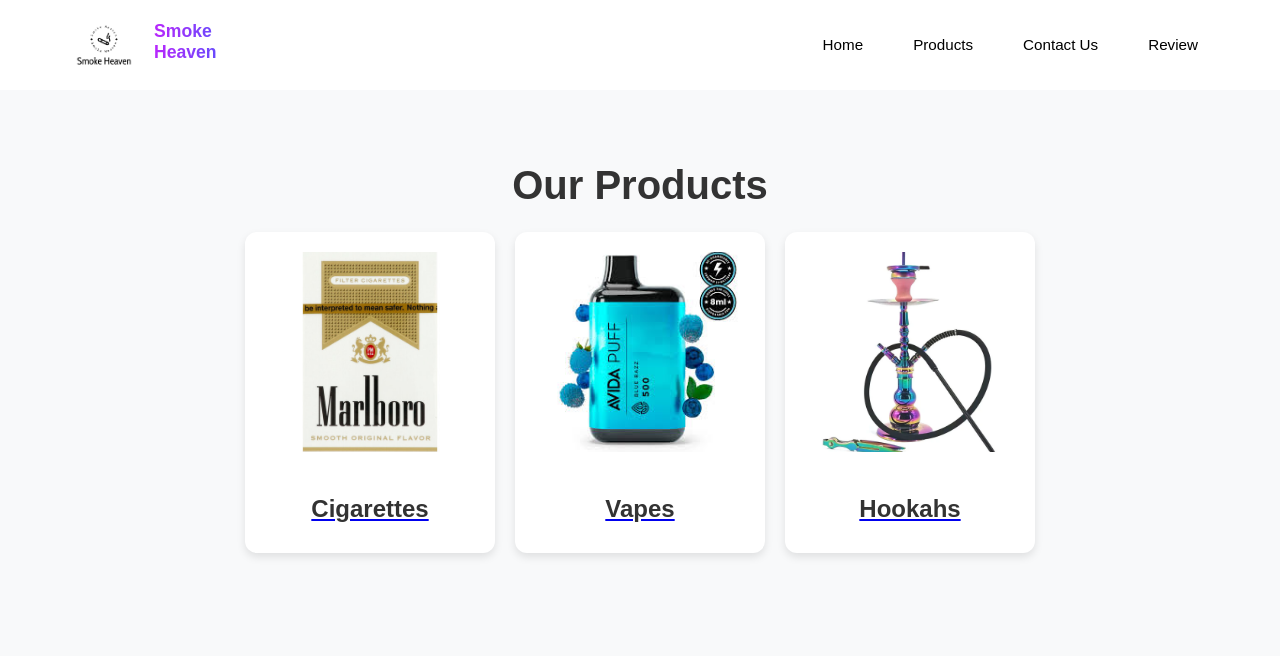
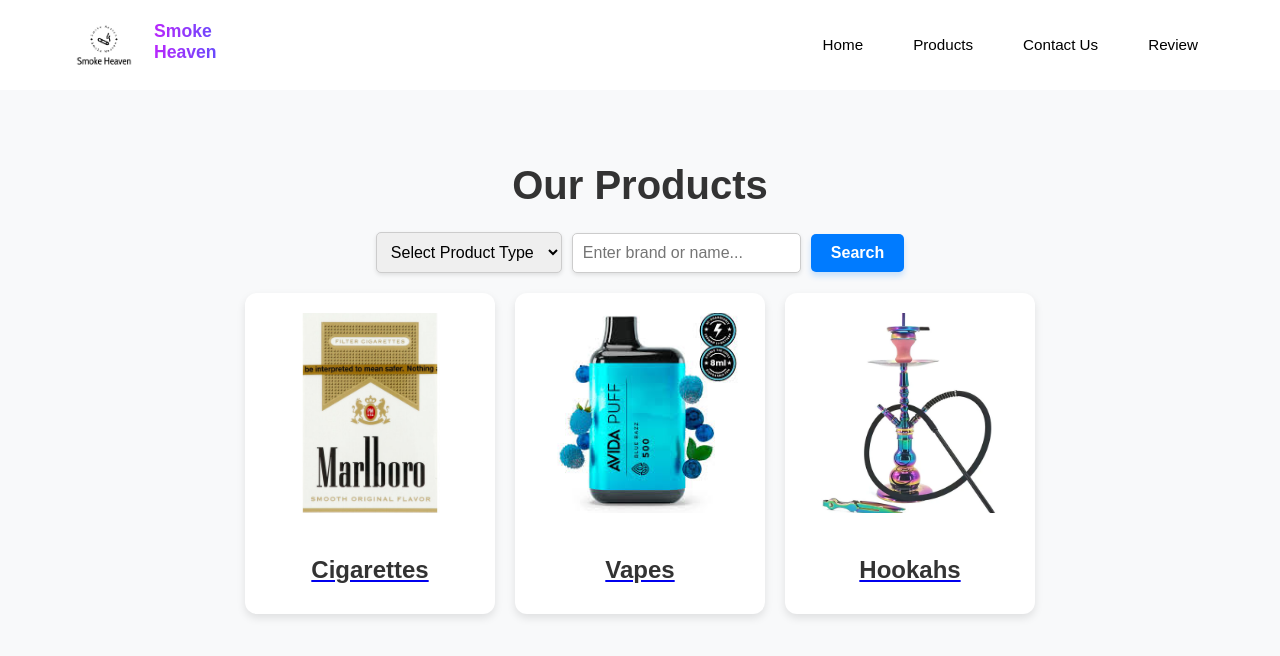
Before and after one commit to lumf7constructor/smokeheaven_fullstack, a React (Create React App) app in the folder client/: page /products in a window 1280 px wide. Shown: the top 656 px of the page. Built offline with nearby package versions, Linux system fonts and the light colour scheme; no server answers.

Commit message:
SUIII search function

```diff
--- a/client/package.json
+++ b/client/package.json
@@ -11,7 +11,7 @@
     "web-vitals": "^4.2.3"
   },
   "scripts": {
-    "start": "react-scripts --openssl-legacy-provider start",
+    "start": "react-scripts start",
     "build": "react-scripts build",
     "test": "react-scripts test",
     "eject": "react-scripts eject"
--- a/client/src/pages/Products.css
+++ b/client/src/pages/Products.css
@@ -1,4 +1,5 @@
 /* Products.css */
+
 .products-container {
   padding: 40px;
   background-color: #f8f9fa;
@@ -12,6 +13,70 @@
   margin-bottom: 40px;
 }
 
+/* Search Bar Styling */
+.search-bar {
+  display: flex;
+  align-items: center;
+  justify-content: center;
+  gap: 10px;
+  margin: 20px 0;
+}
+
+.search-bar select,
+.search-bar input {
+  padding: 10px;
+  font-size: 16px;
+  border: 1px solid #ccc;
+  border-radius: 5px;
+  box-shadow: 0px 2px 4px rgba(0, 0, 0, 0.1);
+  outline: none;
+  transition: border 0.3s ease;
+}
+
+.search-bar select:focus,
+.search-bar input:focus {
+  border-color: #007bff; /* Premium blue color for focus */
+}
+
+.search-bar button {
+  padding: 10px 20px;
+  font-size: 16px;
+  font-weight: bold;
+  color: white;
+  border: none;
+  border-radius: 5px;
+  cursor: pointer;
+  transition: background-color 0.3s ease, transform 0.1s ease;
+  box-shadow: 0px 4px 6px rgba(0, 123, 255, 0.2);
+}
+
+.search-bar button:hover {
+  transform: scale(1.05);
+}
+
+.search-bar button:active {
+  transform: scale(1);
+}
+
+/* Styling for the "Search" button */
+.search-bar button:not(.cancel-search-button) {
+  background-color: #007bff; /* Premium blue color */
+}
+
+.search-bar button:not(.cancel-search-button):hover {
+  background-color: #0056b3;
+}
+
+/* Styling for the "Cancel" button */
+.search-bar .cancel-search-button {
+  background-color: #dc3545; /* Elegant red color for cancel */
+}
+
+.search-bar .cancel-search-button:hover {
+  background-color: #c82333;
+}
+
+/* Product Grid and Cards */
 .product-grid {
   display: flex;
   flex-wrap: wrap;
@@ -70,6 +135,7 @@
   }
 }
 
+/* Add to Cart Button */
 .add-to-cart-button {
   background-color: #28a745;
   color: white;
--- a/client/src/pages/Products.js
+++ b/client/src/pages/Products.js
@@ -1,20 +1,122 @@
-import React, { useState, useEffect } from 'react';
+import React, { useState } from 'react';
 import axios from 'axios';
-import { Link } from 'react-router-dom'; // Import Link for navigation
-import './Products.css'; // Import custom CSS for styling
+import { Link } from 'react-router-dom';
+import './Products.css';
 
 function Products() {
-  const [products, setProducts] = useState([]);
+  const [products, setProducts] = useState([]); // Holds the search results
+  const [searchTerm, setSearchTerm] = useState('');
+  const [productType, setProductType] = useState(''); // Holds the selected product type
+  const [isSearching, setIsSearching] = useState(false); // Track if search is active
 
-  useEffect(() => {
-    axios.get('/api/products')
-      .then(response => setProducts(response.data))
-      .catch(error => console.error(error));
-  }, []);
+  // Handle search operation
+  const handleSearch = () => {
+    if (searchTerm.trim() === '' || productType === '') {
+      alert('Please enter a search term and select a product type.');
+      return;
+    }
+
+    // Send the request to the server with the productType and searchTerm
+    axios.get(`http://localhost:3002/api/products/search?productType=${productType}&brand=${encodeURIComponent(searchTerm)}`)
+      .then(response => {
+        setProducts(response.data);
+        setIsSearching(true); // Set searching state to true
+      })
+      .catch(error => console.error('Error searching for product:', error));
+  };
+
+  // Handle cancel search operation
+  const handleCancelSearch = () => {
+    setSearchTerm('');
+    setProducts([]);
+    setProductType('');
+    setIsSearching(false); // Reset searching state
+  };
+
+  // Helper function to get image path based on productType and product details
+  const getImagePath = (product) => {
+    if (productType === 'Cigarette') {
+      switch (product.Name) {
+        case 'Marlboro Light Pack':
+          return '/images/malborowhite.jpeg';
+        case 'American Spirit Yellow':
+          return '/images/american_spirit_yellow.jpg';
+        case 'Benson & Hedges Gold':
+          return '/images/benson_hedges_gold.jpg';
+        case 'Virginia Slims Menthol':
+          return '/images/virginia_slims_menthol.jpg';
+        case 'Newport Menthol 100s':
+          return '/images/newport_menthol_100s.jpg';
+        default:
+          return '/images/default.jpg';
+      }
+    } else if (productType === 'Hookah') {
+      switch (product.Brand) {
+        case 'Khalil Mamoon':
+          return '/images/khalil_mamoon.jpg';
+        case 'Starbuzz':
+          return '/images/starbuzz.jpg';
+        case 'Fumari':
+          return '/images/fumari.jpg';
+        case 'Al Fakher':
+          return '/images/al_fakher.jpg';
+        default:
+          return '/images/default.jpg';
+      }
+    } else if (productType === 'ReusableVape') {
+      switch (product.Name) {
+        case 'Voopoo Drag X':
+          return '/images/voopoo-drag-x.png';
+        case 'SMOK Nord 4':
+          return '/images/smok-nord-4.jpg';
+        case 'GeekVape Aegis X':
+          return '/images/geekvape-aegis-x.jpeg';
+        default:
+          return '/images/default.jpg';
+      }
+    } else if (productType === 'DisposableVape') {
+      switch (product.Name) {
+        case 'Geek Bar':
+          return '/images/geek-bar.jpg';
+        case 'Elf Bar':
+          return '/images/elf-bar.jpeg';
+        case 'Air Bar Max':
+          return '/images/air-bar-max.jpeg';
+        default:
+          return '/images/default.jpg';
+      }
+    }
+    return '/images/default.jpg'; // Default image if no specific match found
+  };
 
   return (
     <div className="products-container">
       <h2>Our Products</h2>
+
+      {/* Search Bar */}
+      <div className="search-bar">
+        <select value={productType} onChange={(e) => setProductType(e.target.value)}>
+          <option value="">Select Product Type</option>
+          <option value="Cigarette">Cigarette</option>
+          <option value="Hookah">Hookah</option>
+          <option value="ReusableVape">Reusable Vape</option>
+          <option value="DisposableVape">Disposable Vape</option>
+        </select>
+
+        <input
+          type="text"
+          placeholder="Enter brand or name..."
+          value={searchTerm}
+          onChange={(e) => setSearchTerm(e.target.value)}
+        />
+        <button onClick={handleSearch}>Search</button>
+        {isSearching && (
+          <button onClick={handleCancelSearch} className="cancel-search-button">Cancel</button>
+        )}
+      </div>
+
+      {/* Default Product Categories - Only visible if not searching */}
+      {!isSearching && (
         <div className="product-grid">
           <Link to="/products/cigarettes" className="product-card">
             <img src="/images/malborowhite.jpeg" alt="Cigarettes" className="product-image" />
@@ -31,7 +133,34 @@
             <h3 className="product-name">Hookahs</h3>
           </Link>
         </div>
-      {products.length === 0 && <p></p>}
+      )}
+
+      {/* Search Results Section */}
+      {isSearching && products.length > 0 && (
+        <div className="search-results">
+          <h3>Search Results:</h3>
+          <div className="product-grid">
+            {products.map(product => (
+              <div key={product.ProductID} className="product-card">
+                <img src={getImagePath(product)} alt={product.Name} className="product-image" />
+                <h3 className="product-name">{product.Name}</h3>
+                <p className="product-price">${product.Price}</p>
+                <button className="add-to-cart">Add to Cart</button>
+                {/* Render additional fields based on productType */}
+                {productType === 'Cigarette' && <p>Category: {product.Category}</p>}
+                {productType === 'Hookah' && (
+                  <>
+                    <p>Flavor: {product.Flavor}</p>
+                    <p>Brand: {product.Brand}</p>
+                  </>
+                )}
+                {productType === 'ReusableVape' && <p>Number of Puffs: {product.NumberOfPuffs}</p>}
+                {productType === 'DisposableVape' && <p>Lasting Time: {product.LastingTime} mins</p>}
+              </div>
+            ))}
+          </div>
+        </div>
+      )}
     </div>
   );
 }
```
Also changed, not shown: 1 other file (tests, documents, lock files or other folders). Lines whose indentation alone changed are shown as unchanged.
